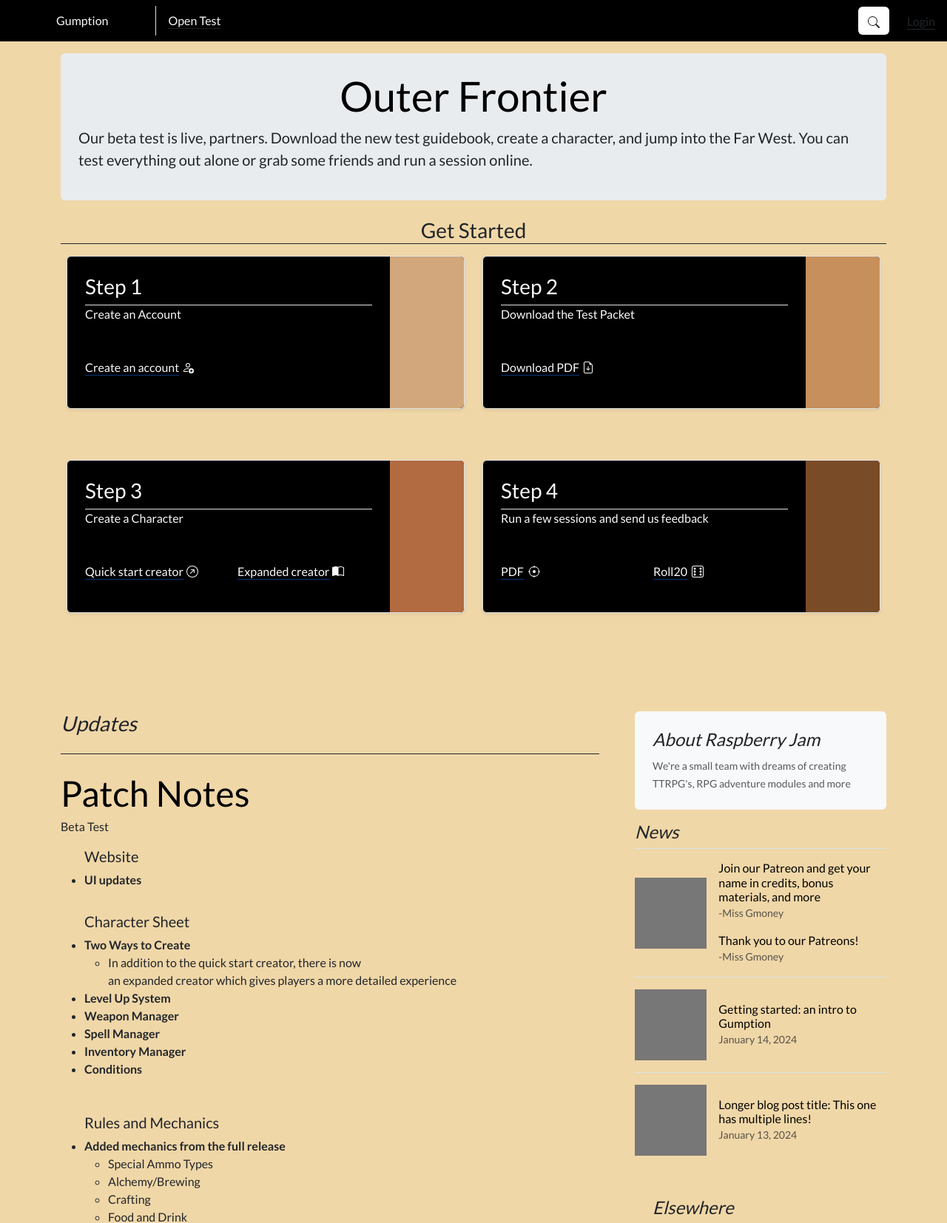
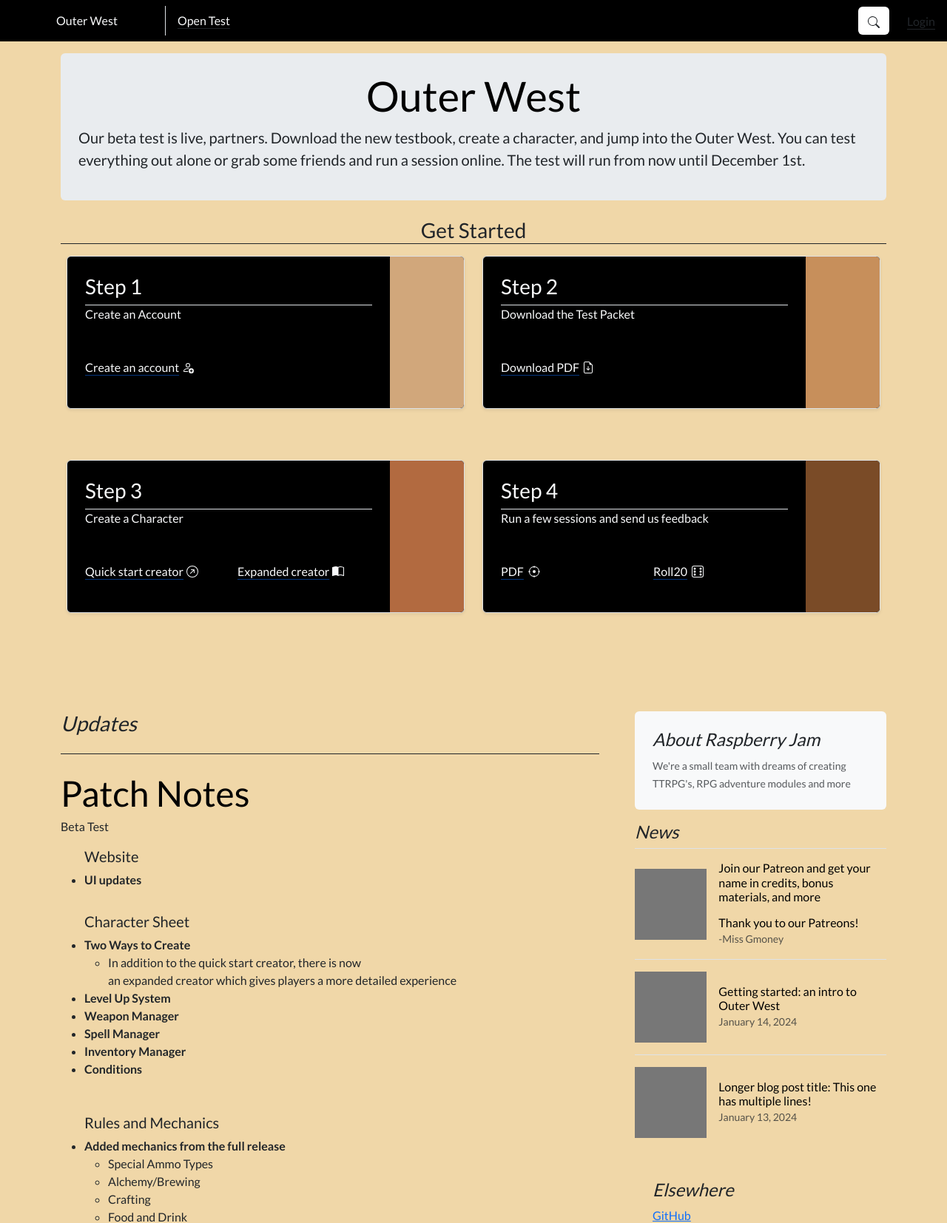
Before and after one commit to grantNixon/WWTTRPG, a Django app: page / in a window 1280 px wide. Shown: the top 1654 px of the page at 74% size. Run offline with Django 5.2, Linux system fonts and the light colour scheme.

Commit message:
Picking at the UI like a scab i cant ignore

```diff
--- a/WTTRPG/WTTRPG/templates/Header_and_Footer.html
+++ b/WTTRPG/WTTRPG/templates/Header_and_Footer.html
@@ -25,7 +25,7 @@
       <header class="container-fluid">
         <div class="text-bg-dark">
          <ul class="nav col-12 col-lg-auto me-lg-auto justify-content-center mb-md-0 me-2" style="background-color: black;">
-                  <li><a href="{% url 'home_page'%}" class="nav-link link-offset-2 link-offset-3-hover link-secondary link-underline-opacity-0 link-underline-opacity-75-hover text-light ms-5 me-5">Gumption</a></li>
+                  <li><a href="{% url 'home_page'%}" class="nav-link link-offset-2 link-offset-3-hover link-secondary link-underline-opacity-0 link-underline-opacity-75-hover text-light ms-5 me-5">Outer West</a></li>
                   <span class="border-start"></span>
                   <div class="text-end ms-3 me-3 mt-2">
                     <li><a href="{% url 'home_page'%}" class="d-block link-offset-2 link-offset-3-hover link-secondary link-underline-dark text-light">Open Test</a></li>
--- a/WTTRPG/home_page/templates/home_page/homepage.html
+++ b/WTTRPG/home_page/templates/home_page/homepage.html
@@ -5,10 +5,10 @@
 <main class="container" style="background-color: #f0d7a8;">
     <div class="p-4 mb-4 rounded text-body-emphasis bg-body-secondary mt-3" style="background-color: #fffbf1;">
       <div class="row-col-2-lg-6 px-0">
-        <h1 class="display-4 text-center">Outer Frontier</h1>
+        <h1 class="display-4 text-center">Outer West</h1>
       </div>
       <div class="col">
-        <p class="lead text-dark">Our beta test is live, partners. Download the new test guidebook, create a character, and jump into the Far West. You can test everything out alone or grab some friends and run a session online.</p>
+        <p class="lead text-dark">Our beta test is live, partners. Download the new testbook, create a character, and jump into the Outer West. You can test everything out alone or grab some friends and run a session online. The test will run from now until December 1st.</p>
       </div>
     </div>
   <h3 class="text-center border-bottom border-dark">Get Started</h3>
@@ -190,7 +190,6 @@
                   <svg class="bd-placeholder-img" width="100%" height="96" xmlns="http://www.w3.org/2000/svg" aria-hidden="true" preserveAspectRatio="xMidYMid slice"><rect width="100%" height="100%" fill="#777"></rect></svg>
                   <div class="col-lg-8">
                     <h6 class="mb-0">Join our Patreon and get your name in credits, bonus materials, and more</h6>
-                    <small class="text-body-secondary">-Miss Gmoney</small>
                     <h6 class="mb-0 mt-3">Thank you to our Patreons!</h6>
                     <small class="text-body-secondary">-Miss Gmoney</small>
                   </div>
@@ -200,7 +199,7 @@
                 <a class="d-flex flex-column flex-lg-row gap-3 align-items-start align-items-lg-center py-3 link-body-emphasis text-decoration-none border-top" href="#">
                   <svg class="bd-placeholder-img" width="100%" height="96" xmlns="http://www.w3.org/2000/svg" aria-hidden="true" preserveAspectRatio="xMidYMid slice"><rect width="100%" height="100%" fill="#777"></rect></svg>
                   <div class="col-lg-8">
-                    <h6 class="mb-0">Getting started: an intro to Gumption</h6>
+                    <h6 class="mb-0">Getting started: an intro to Outer West</h6>
                     <small class="text-body-secondary">January 14, 2024</small>
                   </div>
                 </a>
```
Also changed, not shown: WTTRPG/create/templates/create/character_detail.html (+6 -6 lines), WTTRPG/db.sqlite3.
